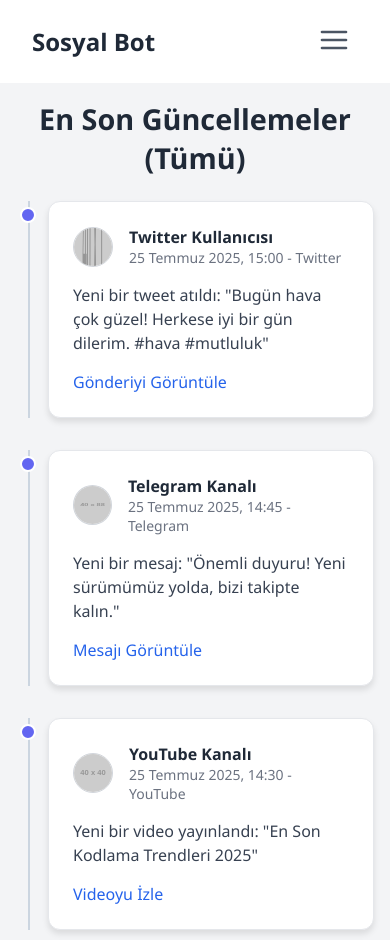
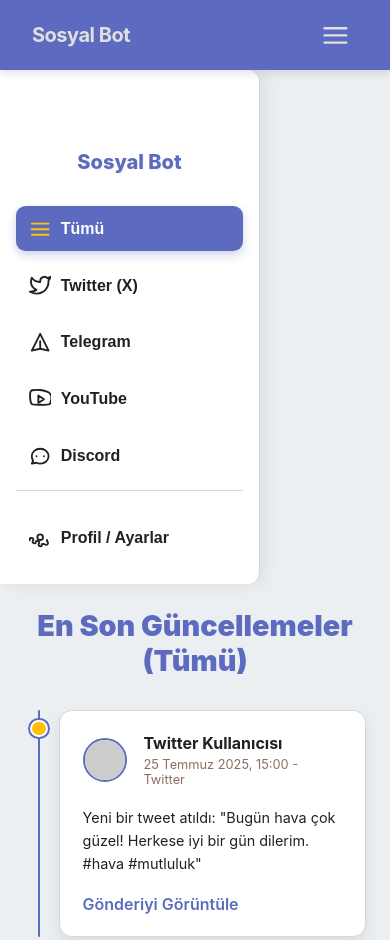
Before and after one commit to MyDemir/sosyal-bot-, a plain HTML site: page public/index.html in a window 390 px wide. Shown: the top 940 px of the page. Drawn offline with Linux system fonts and the light colour scheme; placeholder pictures from the web are drawn by us.

Commit message:
Update style.css

```diff
--- a/public/style.css
+++ b/public/style.css
@@ -5,33 +5,60 @@
     padding: 0;
 }
 
+:root {
+    /* Renk Paleti */
+    --primary-color: #5C6BC0; /* Orta Mavi (Daha Canlı İndigo Tonu) */
+    --secondary-color: #8D6E63; /* Kahverengi-Gri (Sıcak Bir Nötr) */
+    --accent-color: #FFC107; /* Parlak Sarı (Vurgu) */
+    --background-light: #ECEFF1; /* Çok Açık Gri Mavi */
+    --background-dark: #263238; /* Koyu Gri Mavi */
+    --text-dark: #212121; /* Koyu Gri Metin */
+    --text-light: #E0E0E0; /* Açık Gri Metin */
+    --border-color: #CFD8DC; /* Açık Mavi Gri Kenarlık */
+    --card-bg: #FFFFFF; /* Kart Arka Planı */
+
+    /* Font Boyutları */
+    --font-size-base: 1rem;
+    --font-size-lg: 1.125rem;
+    --font-size-xl: 1.25rem;
+    --font-size-2xl: 1.8rem; /* Sidebar title */
+    --font-size-3xl: 2.5rem; /* Content title */
+}
+
 body {
-    font-family: 'Segoe UI', Tahoma, Geneva, Verdana, sans-serif;
-    background-color: #f3f4f6; /* bg-gray-100 */
-    color: #374151; /* text-gray-800 */
+    font-family: 'Inter', 'Segoe UI', Tahoma, Geneva, Verdana, sans-serif; /* Daha modern bir font */
+    background-color: var(--background-light);
+    color: var(--text-dark);
     display: flex;
     flex-direction: column;
     min-height: 100vh;
+    overflow-x: hidden; /* Yatay kaydırmayı engelle */
 }
 
 /* Ana Düzen (Sidebar ve İçerik) */
 .main-layout {
     display: flex;
-    flex: 1; /* Ana içeriğin footer'dan önce gelmesini sağlar */
+    flex: 1;
     width: 100%;
-    max-width: 1400px; /* Maksimum genişlik sınırlaması */
-    margin: 0 auto; /* Ortala */
+    max-width: 1400px;
+    margin: 0 auto;
+    box-shadow: 0 0 20px rgba(0, 0, 0, 0.05); /* Daha belirgin bir ana gölge */
+    border-radius: 12px; /* Köşeleri yuvarla */
+    overflow: hidden; /* İçerik taşmasını engelle */
 }
 
 /* Header (Mobil İçin) */
 .main-header {
-    background-color: #ffffff;
+    background-color: var(--primary-color);
     padding: 1rem;
-    box-shadow: 0 2px 4px rgba(0, 0, 0, 0.05);
+    box-shadow: 0 4px 8px rgba(0, 0, 0, 0.1);
     display: flex;
     justify-content: space-between;
     align-items: center;
     width: 100%;
+    position: sticky; /* Yukarıda sabit kalır */
+    top: 0;
+    z-index: 30;
 }
 
 .header-content {
@@ -45,19 +72,28 @@ body {
 }
 
 .site-title {
-    font-size: 1.5rem;
-    font-weight: bold;
-    color: #1f2937; /* gray-800 */
+    font-size: var(--font-size-2xl);
+    font-weight: 700; /* Daha kalın */
+    color: var(--text-light); /* Açık renk başlık */
     text-decoration: none;
+    letter-spacing: -0.5px; /* Hafif karakter aralığı */
 }
 
 .mobile-menu-button {
     background: none;
     border: none;
-    color: #4b5563; /* gray-600 */
+    color: var(--text-light);
     cursor: pointer;
     padding: 0.5rem;
-    display: flex; /* Varsayılan olarak göster */
+    display: flex;
+    align-items: center;
+    justify-content: center;
+    border-radius: 8px;
+    transition: background-color 0.2s ease-in-out;
+}
+
+.mobile-menu-button:hover {
+    background-color: rgba(255, 255, 255, 0.15);
 }
 
 .mobile-menu-button .icon {
@@ -67,24 +103,26 @@ body {
 
 /* Sidebar */
 .sidebar {
-    width: 250px;
-    background-color: #ffffff;
-    box-shadow: 2px 0 8px rgba(0, 0, 0, 0.05);
-    padding: 1.5rem;
+    width: 280px; /* Biraz daha geniş */
+    background-color: var(--card-bg);
+    box-shadow: 4px 0 15px rgba(0, 0, 0, 0.08); /* Daha belirgin bir gölge */
+    padding: 2rem 1.5rem;
     display: flex;
     flex-direction: column;
-    border-right: 1px solid #e5e7eb; /* gray-200 */
-    position: relative; /* Mobil menü için varsayılan konum */
-    z-index: 20; /* İçeriğin üzerinde olması için */
+    border-right: 1px solid var(--border-color);
+    position: relative;
+    z-index: 20;
+    transition: transform 0.3s ease-in-out; /* Animasyon için */
 }
 
 .sidebar-title {
-    font-size: 1.8rem;
-    font-weight: bold;
-    color: #1f2937; /* gray-800 */
-    margin-bottom: 2rem;
-    margin-top: 1rem;
+    font-size: var(--font-size-2xl);
+    font-weight: 800;
+    color: var(--primary-color); /* Ana renk ile başlık */
+    margin-bottom: 2.5rem;
+    margin-top: 0.5rem;
     text-align: center;
+    text-shadow: 1px 1px 2px rgba(0, 0, 0, 0.05);
 }
 
 .sidebar-nav ul {
@@ -94,43 +132,52 @@ body {
 }
 
 .sidebar-nav li {
-    margin-bottom: 1rem;
+    margin-bottom: 0.75rem; /* Daha az boşluk */
 }
 
 .sidebar-button {
     display: flex;
     align-items: center;
     width: 100%;
-    padding: 0.75rem 1rem;
-    font-size: 1.125rem;
-    font-weight: 500;
-    color: #4b5563; /* gray-700 */
+    padding: 0.85rem 1rem; /* Biraz daha dikey boşluk */
+    font-size: var(--font-size-lg);
+    font-weight: 600; /* Daha kalın */
+    color: var(--text-dark);
     background-color: transparent;
     border: none;
-    border-radius: 0.5rem;
+    border-radius: 0.6rem; /* Daha yuvarlak */
     cursor: pointer;
-    transition: background-color 0.3s ease-in-out, color 0.3s ease-in-out;
+    transition: background-color 0.3s ease-in-out, color 0.3s ease-in-out, transform 0.1s ease-out; /* Hafif bir transform */
 }
 
 .sidebar-button:hover:not(.active) {
-    background-color: #e5e7eb; /* gray-100 */
+    background-color: var(--background-light); /* Hover rengi */
+    color: var(--primary-color);
+    transform: translateX(5px); /* Hafif kaydırma efekti */
 }
 
 .sidebar-button.active {
-    background-color: #4f46e5; /* indigo-600 */
+    background-color: var(--primary-color);
     color: #ffffff;
+    box-shadow: 0 4px 10px rgba(92, 107, 192, 0.3); /* Aktif butona gölge */
+    font-weight: 700;
+}
+
+.sidebar-button.active .icon {
+    color: var(--accent-color); /* Aktif ikona vurgu rengi */
 }
 
 .sidebar-button .icon {
-    width: 1.5rem;
-    height: 1.5rem;
-    margin-right: 0.75rem;
+    width: 1.6rem; /* Biraz daha büyük ikonlar */
+    height: 1.6rem;
+    margin-right: 0.85rem;
+    transition: color 0.3s ease-in-out;
 }
 
 .sidebar-footer {
-    margin-top: auto; /* En alta hizala */
-    padding-top: 1rem;
-    border-top: 1px solid #e5e7eb; /* gray-200 */
+    margin-top: auto;
+    padding-top: 1.5rem;
+    border-top: 1px solid var(--border-color);
     width: 100%;
     text-align: center;
 }
@@ -138,112 +185,151 @@ body {
 /* Ana İçerik Alanı */
 .main-content {
     flex: 1;
-    padding: 2rem;
-    background-color: #f3f4f6; /* gray-100 */
+    padding: 2.5rem; /* Daha fazla boşluk */
+    background-color: var(--background-light);
     display: flex;
     flex-direction: column;
     align-items: center;
 }
 
 .content-title {
-    font-size: 2.25rem;
-    font-weight: 800;
-    color: #1f2937; /* gray-900 */
-    margin-bottom: 2.5rem;
+    font-size: var(--font-size-3xl);
+    font-weight: 900; /* Daha da kalın */
+    color: var(--primary-color);
+    margin-bottom: 3rem;
     text-align: center;
+    text-transform: capitalize; /* Başlıkta her kelimeyi büyüt */
 }
 
 /* Zaman Çizelgesi */
 .timeline-container {
     width: 100%;
-    max-width: 800px;
+    max-width: 850px; /* Biraz daha geniş timeline */
     margin: 0 auto;
+    padding-bottom: 2rem; /* Altta boşluk */
 }
 
 .timeline-item {
     position: relative;
-    padding-left: 2.5rem; /* Çizgi ve daire için boşluk */
-    margin-bottom: 2rem;
+    padding-left: 3rem; /* Çizgi ve daire için boşluk */
+    margin-bottom: 3rem; /* Öğeler arası boşluk */
+    opacity: 0; /* Başlangıçta gizli */
+    transform: translateY(20px); /* Hafif aşağıdan gelme efekti */
+    animation: fadeInSlideUp 0.6s forwards ease-out; /* Animasyon */
 }
+
+/* Her öğe için farklı animasyon gecikmesi */
+.timeline-item:nth-child(1) { animation-delay: 0.1s; }
+.timeline-item:nth-child(2) { animation-delay: 0.2s; }
+.timeline-item:nth-child(3) { animation-delay: 0.3s; }
+.timeline-item:nth-child(4) { animation-delay: 0.4s; }
+.timeline-item:nth-child(5) { animation-delay: 0.5s; }
+
+@keyframes fadeInSlideUp {
+    from {
+        opacity: 0;
+        transform: translateY(20px);
+    }
+    to {
+        opacity: 1;
+        transform: translateY(0);
+    }
+}
+
 
 .timeline-item::before {
     content: '';
     position: absolute;
-    left: 1rem; /* Dikey çizginin konumu */
+    left: 1.25rem; /* Dikey çizginin konumu */
     top: 0;
     bottom: 0;
-    width: 2px;
-    background-color: #cbd5e0; /* gray-300 */
+    width: 3px; /* Biraz daha kalın çizgi */
+    background-color: var(--primary-color); /* Ana renk çizgi */
+    border-radius: 2px;
 }
 
 .timeline-circle {
     position: absolute;
-    left: 0.5rem; /* Dairenin konumu (çizginin ortasına gelecek şekilde) */
-    top: 0.5rem;
-    width: 1rem;
-    height: 1rem;
+    left: 0.75rem; /* Dairenin konumu */
+    top: 0.75rem; /* Dairenin dikey konumu */
+    width: 1.25rem; /* Biraz daha büyük daire */
+    height: 1.25rem;
     border-radius: 50%;
-    background-color: #6366f1; /* indigo-500 */
-    border: 2px solid #ffffff;
+    background-color: var(--accent-color); /* Vurgu rengi daire */
+    border: 3px solid var(--card-bg); /* Kart arka plan rengi border */
+    box-shadow: 0 0 0 2px var(--primary-color); /* Daireye ekstra çerçeve */
     z-index: 10;
 }
 
 .timeline-card {
-    background-color: #ffffff;
-    padding: 1.5rem;
-    border-radius: 0.75rem; /* rounded-xl */
-    box-shadow: 0 4px 6px rgba(0, 0, 0, 0.1); /* shadow-md */
-    border: 1px solid #e5e7eb; /* border-gray-200 */
+    background-color: var(--card-bg);
+    padding: 1.8rem; /* Daha fazla padding */
+    border-radius: 1rem; /* Daha yuvarlak köşeler */
+    box-shadow: 0 8px 20px rgba(0, 0, 0, 0.1); /* Daha belirgin gölge */
+    border: 1px solid var(--border-color);
+    transition: transform 0.2s ease-in-out, box-shadow 0.2s ease-in-out;
+}
+
+.timeline-card:hover {
+    transform: translateY(-5px); /* Hafif yukarı kalkma efekti */
+    box-shadow: 0 12px 25px rgba(0, 0, 0, 0.15); /* Hoverda daha güçlü gölge */
 }
 
 .card-header {
     display: flex;
     align-items: center;
-    margin-bottom: 1rem;
+    margin-bottom: 1.2rem;
 }
 
 .profile-img {
-    width: 2.5rem; /* w-10 */
-    height: 2.5rem; /* h-10 */
+    width: 3rem; /* Biraz daha büyük profil resmi */
+    height: 3rem;
     border-radius: 50%;
     margin-right: 1rem;
-    border: 1px solid #d1d5db; /* gray-300 */
+    border: 2px solid var(--primary-color); /* Ana renk border */
+    object-fit: cover; /* Resmi sığdır */
 }
 
 .card-title {
-    font-weight: 600; /* font-semibold */
-    color: #1f2937; /* gray-900 */
+    font-weight: 700; /* Daha kalın */
+    color: var(--text-dark);
+    font-size: var(--font-size-lg);
 }
 
 .card-meta {
-    font-size: 0.875rem; /* text-sm */
-    color: #6b7280; /* gray-500 */
+    font-size: 0.9rem; /* Biraz daha büyük metin */
+    color: var(--secondary-color); /* Daha sıcak meta metni */
+    margin-top: 0.2rem;
 }
 
 .card-body {
-    color: #374151; /* gray-700 */
-    margin-bottom: 1rem;
-    line-height: 1.5;
+    color: var(--text-dark);
+    margin-bottom: 1.2rem;
+    line-height: 1.6;
+    font-size: var(--font-size-base);
 }
 
 .card-link {
-    color: #2563eb; /* blue-600 */
+    color: var(--primary-color);
     text-decoration: none;
-    transition: color 0.2s ease-in-out;
+    font-weight: 600;
+    transition: color 0.2s ease-in-out, text-decoration 0.2s ease-in-out;
 }
 
 .card-link:hover {
-    color: #1e40af; /* blue-800 */
+    color: #4A56A9; /* Primary color'ın biraz koyusu */
     text-decoration: underline;
 }
 
 /* Footer */
 .main-footer {
-    background-color: #1f2937; /* gray-800 */
-    color: #ffffff;
-    padding: 1rem;
+    background-color: var(--background-dark);
+    color: var(--text-light);
+    padding: 1.5rem;
     text-align: center;
     width: 100%;
+    font-size: 0.9rem;
+    margin-top: 2rem; /* Üstte boşluk bırak */
 }
 
 /* Profil / Ayarlar Modal'ı */
@@ -253,21 +339,42 @@ body {
     left: 0;
     width: 100%;
     height: 100%;
-    background-color: rgba(0, 0, 0, 0.5); /* bg-gray-600 bg-opacity-50 */
+    background-color: rgba(0, 0, 0, 0.6); /* Daha koyu arka plan */
     display: flex;
     align-items: center;
     justify-content: center;
     z-index: 50;
+    opacity: 0; /* Başlangıçta gizli */
+    visibility: hidden; /* Clickable olmaması için */
+    transition: opacity 0.3s ease-in-out, visibility 0.3s ease-in-out;
+}
+
+.modal-overlay.hidden {
+    opacity: 0;
+    visibility: hidden;
+}
+
+.modal-overlay:not(.hidden) {
+    opacity: 1;
+    visibility: visible;
 }
 
 .modal-content {
-    background-color: #ffffff;
-    padding: 2rem;
-    border-radius: 0.5rem; /* rounded-lg */
-    box-shadow: 0 10px 15px rgba(0, 0, 0, 0.1); /* shadow-xl */
-    width: 90%; /* w-11/12 */
-    max-width: 600px; /* md:w-1/2 lg:w-1/3 */
+    background-color: var(--card-bg);
+    padding: 2.5rem; /* Daha fazla padding */
+    border-radius: 0.8rem;
+    box-shadow: 0 15px 30px rgba(0, 0, 0, 0.2); /* Daha belirgin gölge */
+    width: 90%;
+    max-width: 650px; /* Biraz daha geniş */
     position: relative;
+    transform: translateY(20px); /* Hafif aşağıdan gelme efekti */
+    opacity: 0;
+    transition: transform 0.3s ease-in-out, opacity 0.3s ease-in-out;
+}
+
+.modal-overlay:not(.hidden) .modal-content {
+    transform: translateY(0);
+    opacity: 1;
 }
 
 .close-modal-button {
@@ -276,151 +383,220 @@ body {
     right: 1rem;
     background: none;
     border: none;
-    font-size: 2rem;
+    font-size: 2.2rem; /* Daha büyük çarpı */
     font-weight: bold;
-    color: #6b7280; /* gray-500 */
+    color: var(--secondary-color);
     cursor: pointer;
     line-height: 1;
+    transition: color 0.2s ease-in-out;
 }
 
 .close-modal-button:hover {
-    color: #1f2937; /* gray-800 */
+    color: var(--text-dark);
 }
 
 .modal-title {
-    font-size: 1.5rem;
-    font-weight: bold;
-    color: #1f2937; /* gray-800 */
-    margin-bottom: 1.5rem;
+    font-size: var(--font-size-2xl);
+    font-weight: 700;
+    color: var(--primary-color);
+    margin-bottom: 2rem;
+    text-align: center;
 }
 
 .form-group {
-    margin-bottom: 1rem;
+    margin-bottom: 1.2rem;
 }
 
 .form-group label {
     display: block;
-    color: #374151; /* gray-700 */
-    font-size: 0.875rem; /* text-sm */
-    font-weight: bold;
-    margin-bottom: 0.5rem;
+    color: var(--text-dark);
+    font-size: var(--font-size-base);
+    font-weight: 600;
+    margin-bottom: 0.6rem;
 }
 
 .form-group input {
     width: 100%;
-    padding: 0.75rem 1rem;
-    border: 1px solid #d1d5db; /* border */
-    border-radius: 0.25rem; /* rounded */
-    color: #374151; /* gray-700 */
-    line-height: 1.25; /* leading-tight */
-    box-shadow: inset 0 1px 2px rgba(0, 0, 0, 0.05); /* shadow appearance-none */
-    outline: none; /* focus:outline-none */
+    padding: 0.85rem 1.1rem; /* Daha fazla padding */
+    border: 1px solid var(--border-color);
+    border-radius: 0.4rem; /* Daha yuvarlak */
+    color: var(--text-dark);
+    line-height: 1.25;
+    box-shadow: inset 0 1px 3px rgba(0, 0, 0, 0.08); /* Hafif iç gölge */
+    outline: none;
+    transition: border-color 0.2s ease-in-out, box-shadow 0.2s ease-in-out;
 }
 
 .form-group input:focus {
-    box-shadow: 0 0 0 3px rgba(79, 70, 229, 0.5); /* focus:shadow-outline with indigo */
-    border-color: #4f46e5;
+    border-color: var(--primary-color);
+    box-shadow: 0 0 0 3px rgba(92, 107, 192, 0.3), inset 0 1px 3px rgba(0, 0, 0, 0.08); /* Odakta daha belirgin gölge */
 }
 
 .form-actions {
     display: flex;
-    justify-content: flex-end; /* justify-between */
+    justify-content: flex-end;
     align-items: center;
-    margin-top: 1.5rem;
+    margin-top: 2rem;
 }
 
 .save-button {
-    background-color: #4f46e5; /* indigo-600 */
+    background-color: var(--primary-color);
     color: #ffffff;
     font-weight: bold;
-    padding: 0.75rem 1.5rem;
-    border-radius: 0.25rem; /* rounded */
+    padding: 0.9rem 2rem; /* Daha büyük buton */
+    border-radius: 0.5rem;
     border: none;
     cursor: pointer;
-    transition: background-color 0.2s ease-in-out;
-    outline: none; /* focus:outline-none */
+    transition: background-color 0.2s ease-in-out, transform 0.1s ease-out;
+    outline: none;
+    box-shadow: 0 4px 10px rgba(92, 107, 192, 0.3);
 }
 
 .save-button:hover {
-    background-color: #4338ca; /* indigo-700 */
-}
-
-/* Yardımcı Sınıflar */
-.hidden {
-    display: none !important;
+    background-color: #4A56A9; /* Primary color'ın biraz koyusu */
+    transform: translateY(-2px); /* Hafif yukarı kalkma efekti */
 }
 
 /* --- Duyarlı Tasarım (Mobil Uyumluluk) --- */
-/* Küçük ekranlarda sidebar'ı gizle ve mobil menü butonunu göster */
-@media (max-width: 767px) { /* Maksimum 767px genişliğe kadar (mobil) */
+@media (max-width: 767px) {
     .main-header {
-        display: flex; /* Mobil header'ı göster */
+        display: flex;
+        padding: 0.8rem 1rem;
+    }
+
+    .site-title {
+        font-size: var(--font-size-xl);
+    }
+
+    .mobile-menu-button .icon {
+        width: 1.8rem;
+        height: 1.8rem;
+    }
+
+    .sidebar {
+        width: 260px; /* Mobil menü genişliği */
+        padding: 1.5rem 1rem;
+        padding-top: 4.5rem; /* Header altında kalması için */
+        border-radius: 0 12px 12px 0; /* Sadece sağ köşeleri yuvarla */
+    }
+
+    .sidebar-title {
+        font-size: var(--font-size-xl);
+        margin-bottom: 2rem;
+    }
+
+    .sidebar-button {
+        font-size: var(--font-size-base);
+        padding: 0.7rem 0.8rem;
+    }
+
+    .sidebar-button .icon {
+        width: 1.4rem;
+        height: 1.4rem;
+        margin-right: 0.6rem;
+    }
+
+    .main-layout {
+        flex-direction: column;
+        box-shadow: none; /* Mobil görünümde ana gölgeyi kaldır */
+        border-radius: 0;
+    }
+
+    .main-content {
+        padding: 1.5rem; /* Mobil padding azaltma */
+    }
+
+    .content-title {
+        font-size: var(--font-size-2xl);
+        margin-bottom: 2rem;
+    }
+
+    .timeline-item {
+        padding-left: 2.2rem;
+        margin-bottom: 2.5rem;
+    }
+
+    .timeline-item::before {
+        left: 0.9rem;
+        width: 2px;
+    }
+
+    .timeline-circle {
+        left: 0.4rem;
+        top: 0.6rem;
+        width: 1.1rem;
+        height: 1.1rem;
+        border-width: 2px;
+    }
+
+    .timeline-card {
+        padding: 1.4rem;
+        border-radius: 0.8rem;
+        box-shadow: 0 6px 15px rgba(0, 0, 0, 0.08);
+    }
+
+    .profile-img {
+        width: 2.8rem;
+        height: 2.8rem;
+    }
+
+    .card-title {
+        font-size: var(--font-size-base);
+    }
+
+    .card-meta {
+        font-size: 0.8rem;
+    }
+
+    .card-body {
+        font-size: 0.9rem;
+    }
+
+    .modal-content {
+        padding: 2rem;
+        width: 95%;
+    }
+
+    .close-modal-button {
+        font-size: 2rem;
+    }
+
+    .modal-title {
+        font-size: var(--font-size-xl);
+    }
+
+    .form-group label {
+        font-size: 0.85rem;
+    }
+
+    .form-group input {
+        padding: 0.75rem 1rem;
+    }
+
+    .save-button {
+        padding: 0.8rem 1.8rem;
+        font-size: var(--font-size-base);
+    }
+
+    .main-footer {
+        padding: 1rem;
+        font-size: 0.8rem;
+    }
+}
+
+/* Masaüstü Cihazlar (768px ve üstü) */
+@media (min-width: 768px) {
+    .main-header {
+        display: none;
     }
 
     .mobile-menu-button {
-        display: block; /* Mobil menü butonunu göster */
+        display: none;
     }
 
     .sidebar {
-        position: fixed;
-        top: 0;
-        left: 0;
-        height: 100%;
-        transform: translateX(-100%); /* Başlangıçta ekran dışına taşı */
-        transition: transform 0.3s ease-in-out;
-        width: 280px; /* Mobil menü genişliği */
-        z-index: 40; /* İçeriğin üzerinde */
-        padding-top: 5rem; /* Header altında kalması için */
+        display: flex;
+        position: relative;
+        transform: translateX(0);
     }
-
-    .sidebar.open {
-        transform: translateX(0); /* Açıldığında içeri kaydır */
-    }
-
-    .main-layout {
-        flex-direction: column; /* Mobil görünümde dikey hizala */
-    }
-
-    .main-content {
-        padding: 1rem; /* Mobil padding azaltma */
-    }
-
-    .content-title {
-        font-size: 1.8rem;
-        margin-bottom: 1.5rem;
-    }
-
-    .timeline-item {
-        padding-left: 2rem; /* Mobil padding azaltma */
-    }
-
-    .timeline-item::before {
-        left: 0.75rem; /* Mobil çizgi konumu */
-    }
-
-    .timeline-circle {
-        left: 0.25rem; /* Mobil daire konumu */
-        top: 0.4rem;
-    }
-
-    .modal-content {
-        width: 95%; /* Mobil modal genişliği */
-    }
-}
-
-/* Orta ve büyük ekranlarda sidebar'ı göster ve mobil menü butonunu gizle */
-@media (min-width: 768px) { /* Minimum 768px genişlikten itibaren (masaüstü) */
-    .main-header {
-        display: none; /* Masaüstünde header'ı gizle */
-    }
-
-    .mobile-menu-button {
-        display: none; /* Masaüstünde mobil menü butonunu gizle */
-    }
-
-    .sidebar {
-        display: flex; /* Masaüstünde sidebar'ı göster */
-        position: relative; /* Sabit konumlandırmayı kaldır */
-        transform: translateX(0); /* Transform'u sıfırla */
-    }
-  }
+                         }
```
